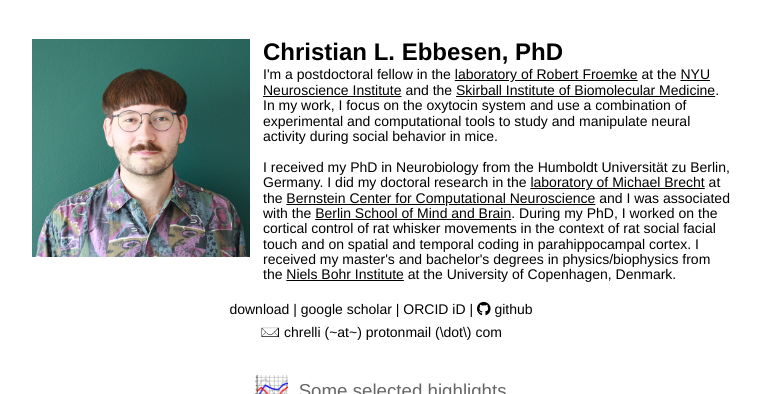
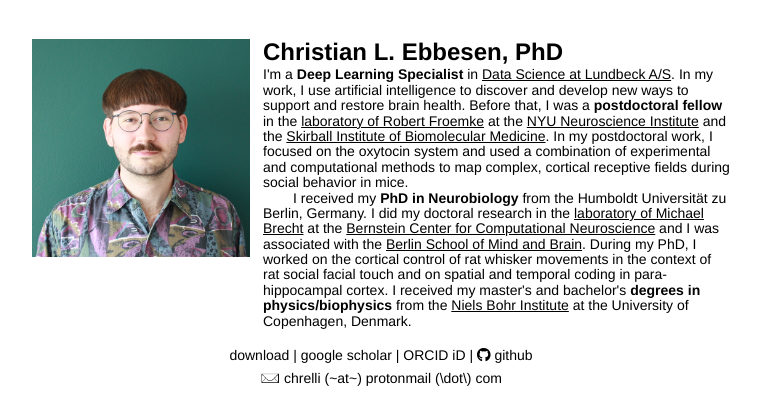
Before and after one commit to chrelli/chrelli.github.io, a Jekyll site: the page built from index.html, in a window 1280 px wide, cut to the strip 0-394 px from the top of the page. Shown: the whole strip, without its empty margins (259-1020 px from the left). Built offline with Jekyll 4.4.1, drawn with Linux system fonts in a browser that asks for light colours; nearby versions of some CDN libraries; some web fonts are replaced; a style sheet for code colours, icons or effects is not loaded; some of the changed text lies outside the part shown.

Commit message:
updated lundbeck affiliation

```diff
--- a/css/app.scss
+++ b/css/app.scss
@@ -93,6 +93,15 @@
 	text-align: left;
 	line-height: 1.1;
 	margin: 0px 0;
+}
+
+h7 {
+	font-weight: bold;
+	// color: #508077; //green
+}
+
+h8tab {
+	text-indent: 50px;
 }
 
 table {
@@ -194,3 +203,7 @@
 				max-height: 180px;
 				padding : 5px;
 			}
+
+// for bio
+.indent { text-indent: 30px; 	margin: 0px 0;
+}
--- a/index.html
+++ b/index.html
@@ -20,11 +20,11 @@
         </td>
 				<td class="year" >
         <h4> <b>Christian L. Ebbesen, PhD</b> </h4>
-
-        I'm a postdoctoral fellow in the <a href="http://froemkelab.med.nyu.edu/" class="hm">laboratory of Robert Froemke</a> at the <a href="https://med.nyu.edu/departments-institutes/neuroscience/" class="hm">NYU Neuroscience Institute</a> and the <a href="https://med.nyu.edu/departments-institutes/skirball-institute-biomolecular-medicine/" class="hm">Skirball Institute of Biomolecular Medicine</a>. In my work, I focus on the oxytocin system and use a combination of experimental and computational tools to study and manipulate neural activity during social behavior in mice.
-				<br><br>
-        I received my PhD in Neurobiology from the Humboldt Universität zu Berlin, Germany. I did my doctoral research in the <a href="https://www.activetouch.de/" class="hm">laboratory of Michael Brecht</a> at the <a href="http://www.bccn-berlin.de/" class="hm">Bernstein Center for Computational Neuroscience</a> and I was associated with the <a href="http://www.mind-and-brain.de/" class="hm">Berlin School of Mind and Brain</a>. During my PhD, I worked on the cortical control of rat whisker movements in the context of rat social facial touch and on spatial and temporal coding in parahippocampal cortex. I received my master's and bachelor's degrees in physics/biophysics from the <a href="http://www.nbi.ku.dk/english/" class="hm">Niels Bohr Institute</a> at the University of Copenhagen, Denmark.
-
+				I'm a <h7>Deep Learning Specialist</h7> in <a href="https://www.lundbeck.com/" class="hm">Data Science at Lundbeck A/S</a>. In my work, I use artificial intelligence to discover and develop new ways to support and restore brain health.
+				Before that, I was a <h7>postdoctoral fellow</h7> in the <a href="http://froemkelab.med.nyu.edu/" class="hm">laboratory of Robert Froemke</a> at the <a href="https://med.nyu.edu/departments-institutes/neuroscience/" class="hm">NYU Neuroscience Institute</a> and the <a href="https://med.nyu.edu/departments-institutes/skirball-institute-biomolecular-medicine/" class="hm">Skirball Institute of Biomolecular Medicine</a>. In my postdoctoral work, I focused on the oxytocin system and used a combination of experimental and computational methods to map complex, cortical receptive fields during social behavior in mice.
+				<p class="indent">
+			  I received my <h7>PhD in Neurobiology</h7> from the Humboldt Universität zu Berlin, Germany. I did my doctoral research in the <a href="https://www.activetouch.de/" class="hm">laboratory of Michael Brecht</a> at the <a href="http://www.bccn-berlin.de/" class="hm">Bernstein Center for Computational Neuroscience</a> and I was associated with the <a href="http://www.mind-and-brain.de/" class="hm">Berlin School of Mind and Brain</a>. During my PhD, I worked on the cortical control of rat whisker movements in the context of rat social facial touch and on spatial and temporal coding in para-hippocampal cortex. I received my master's and bachelor's <h7>degrees in physics/biophysics</h7> from the <a href="http://www.nbi.ku.dk/english/" class="hm">Niels Bohr Institute</a> at the University of Copenhagen, Denmark.
+				</p>
 
         </td>
 		</tr>
@@ -421,6 +421,15 @@
 
 <h5>Peer-reviewed conference proceedings</h5>
 <table width=100%>
+
+	<tr>
+	<td class="year" width=60px> 2019</td>
+	<td class="year">
+		<a href="https://doi.org/10.1016/j.brs.2018.12.017" class="pub">
+			 Schwartzberg L, Papadoyannis E, Talbot J, <b>Ebbesen CL</b>, Littman DR, Froemke RC (2019) Sickness Behavior and Gut-Brain Signaling Via Vagus Nerve in Infected Mice. <b>Brain Stimulation: Basic, Translational, and Clinical Research in Neuromodulation</b> 12(2):e4. doi: 10.1016/j.brs.2018.12.017</a>
+		 </td>
+	</tr>
+
 	<tr>
 	<td class="year" width=60px> 2010</td>
 	<td class="year">
@@ -428,6 +437,7 @@
        <b>Ebbesen CL</b>, Adams JD, Barnkob R, Soh HT & Bruus H (2010) Temperature-controlled highthroughput (1 L/h) acoustophoretic particle separation in microchannels. <b>Proc 14th MicroTAS</b>, 3-7</a>
      </td>
 	</tr>
+
 </table>
 
   <h5>Doctoral thesis</h5>
```
Also changed, not shown: 1 other file.
